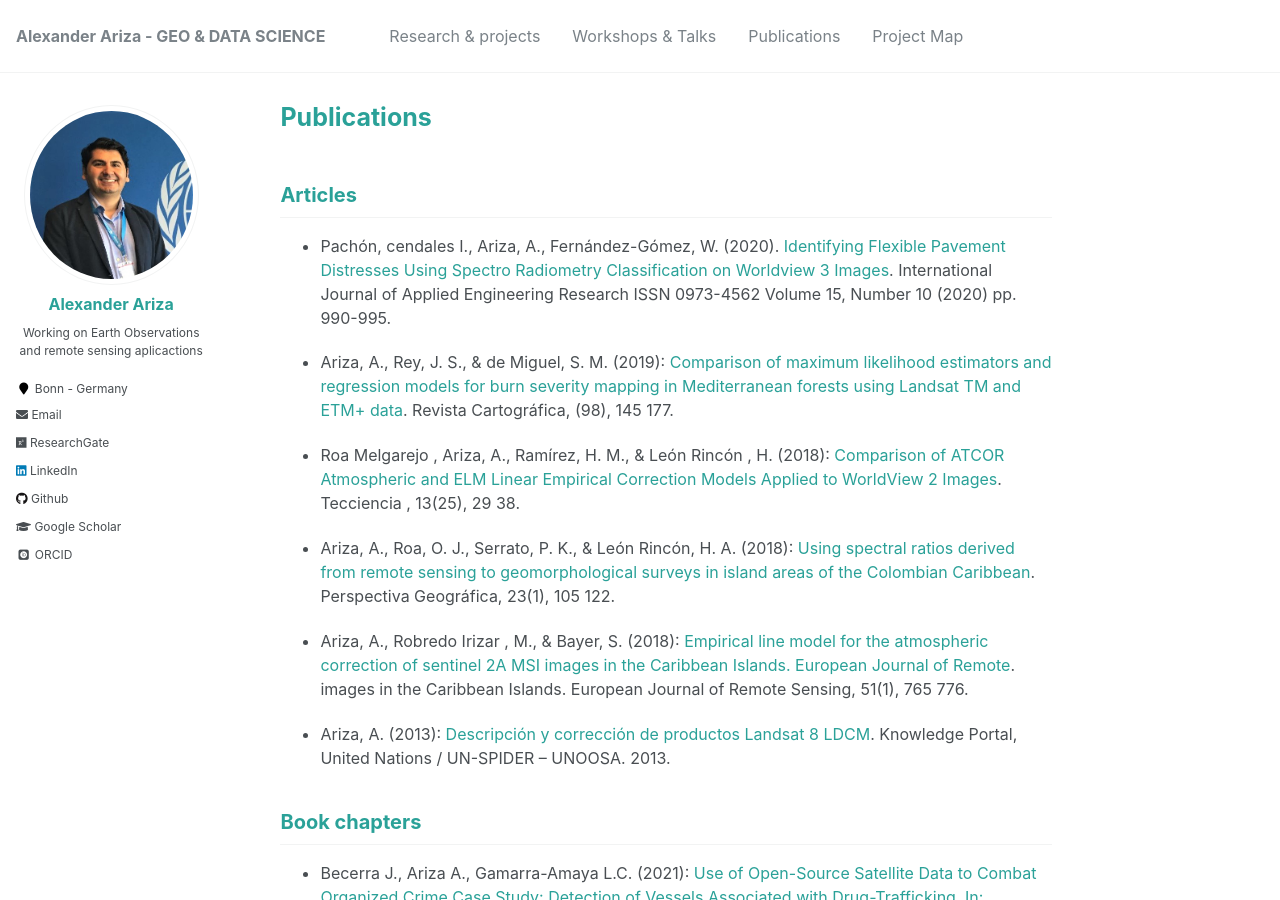
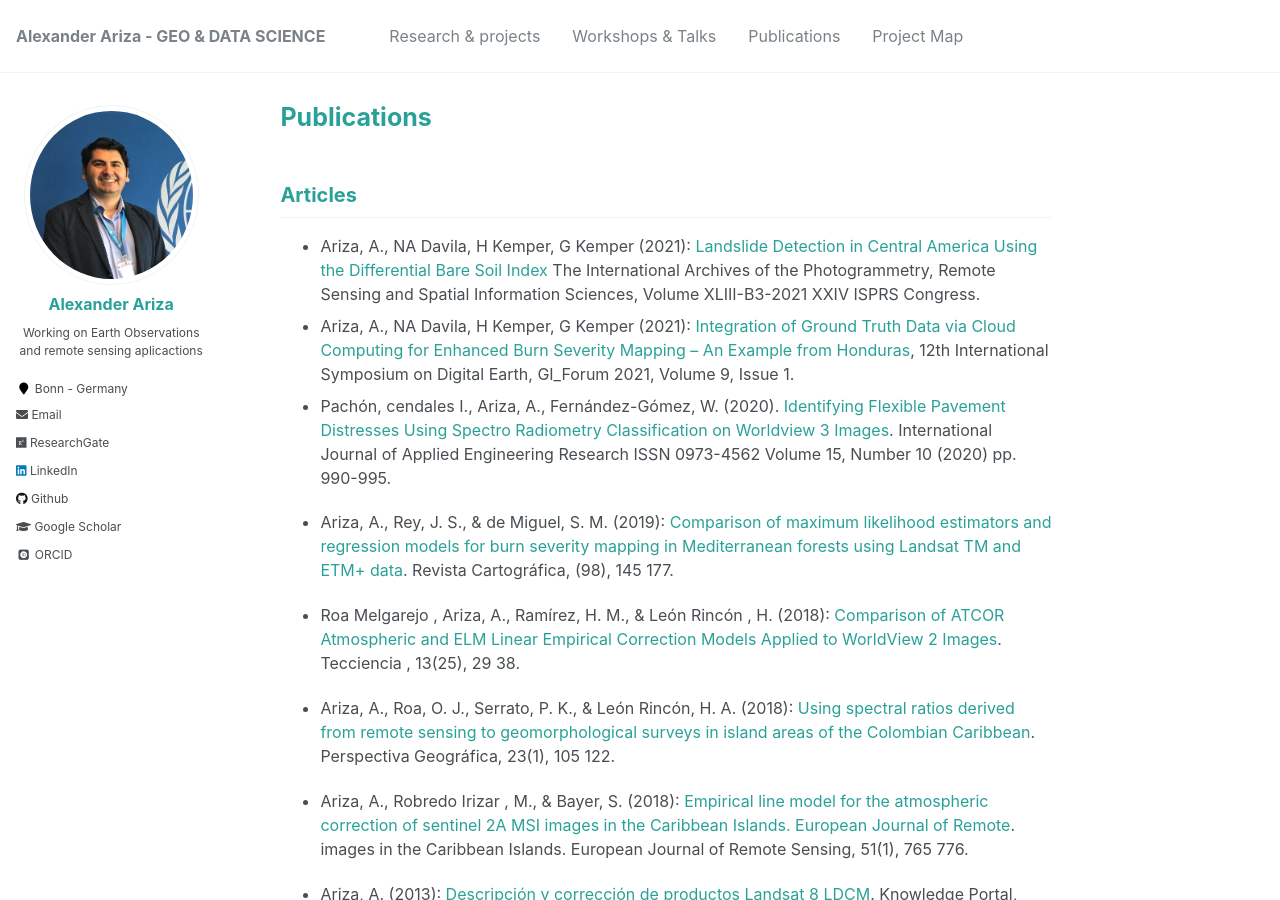
Before and after one commit to Alexanderariza/alexanderariza.github.io, a Jekyll site: the page built from _pages/publications.md, in a window 1280 px wide and 900 px high. Built offline with Jekyll 4.4.1, drawn with Linux system fonts in a browser that asks for light colours; some web fonts are replaced.

Commit message:
Update publications.md

```diff
--- a/_pages/publications.md
+++ b/_pages/publications.md
@@ -7,6 +7,8 @@ author_profile: true
 
 Articles
 ---------------
+- Ariza, A., NA Davila, H Kemper, G Kemper (2021): [Landslide Detection in Central America Using the Differential Bare Soil Index](https://www.ggs-solutions.eu/wp-content/uploads/Landslide-Detection-in-Central-America-using-the-Differential-Bare-Soil-Index.pdf) The International Archives of the Photogrammetry, Remote Sensing and Spatial Information Sciences, Volume XLIII-B3-2021 XXIV ISPRS Congress.
+- Ariza, A., NA Davila, H Kemper, G Kemper (2021): [Integration of Ground Truth Data via Cloud Computing for Enhanced Burn Severity Mapping – An Example from Honduras](https://austriaca.at/0xc1aa5576_0x003c9b4a.pdf), 12th International Symposium on Digital Earth, GI_Forum 2021,  Volume 9,  Issue 1.
 - Pachón, cendales I., Ariza, A., Fernández-Gómez, W. (2020). [Identifying Flexible Pavement Distresses Using Spectro Radiometry Classification on Worldview 3 Images](https://www.ripublication.com/ijaer20/ijaerv15n10_04.pdf). International Journal of Applied Engineering Research ISSN 0973-4562 Volume 15, Number 10 (2020) pp. 990-995.
 
 - Ariza, A., Rey, J. S., & de Miguel, S. M. (2019): [Comparison of maximum likelihood estimators and regression models for burn severity mapping in Mediterranean forests using Landsat TM and ETM+ data](https://www.revistasipgh.org/index.php/rcar/article/view/145). Revista Cartográfica, (98), 145 177.
```
